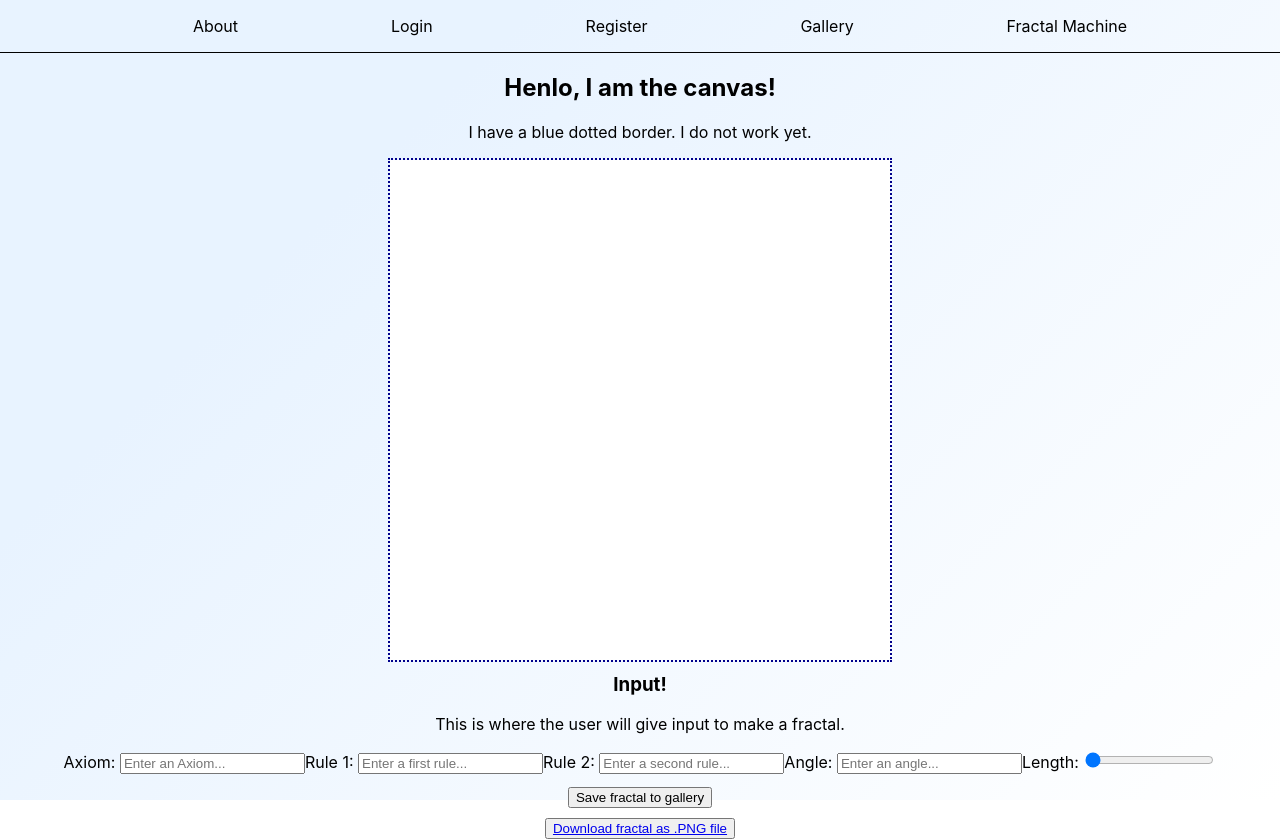
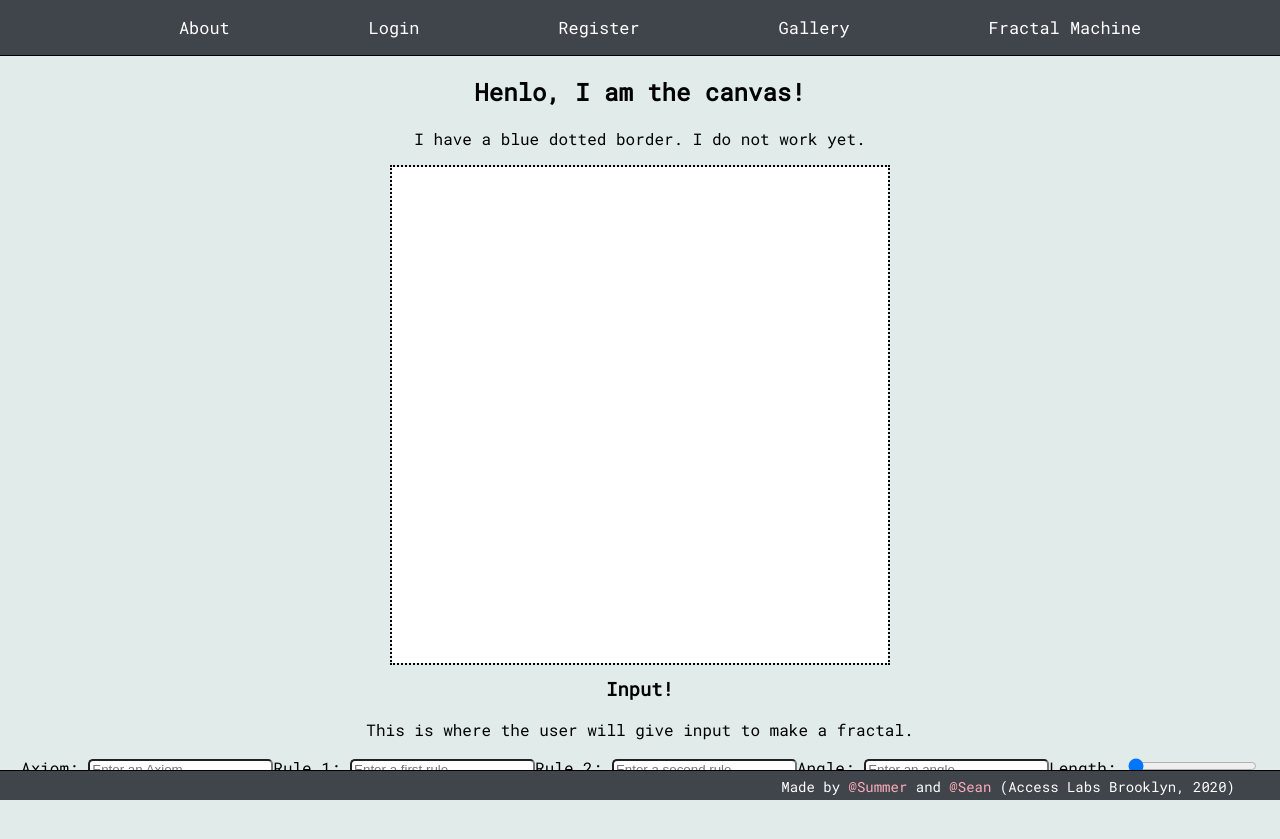
Before and after one commit to SeanWelshBrown/the-fractal-zone-frontend, a React (Create React App) app: page / in a window 1280 px wide. After the commit the page ends 800 px from the top, so only its background shows below. Built offline with nearby package versions, Linux system fonts and the light colour scheme; no server answers.

Commit message:
tweaked colors, added click to Fractal Cards, added footer

```diff
--- a/public/index.html
+++ b/public/index.html
@@ -10,6 +10,9 @@
       content="Web site created using create-react-app"
     />
     <link rel="apple-touch-icon" href="%PUBLIC_URL%/logo192.png" />
+    <link href="https://fonts.googleapis.com/css?family=Roboto+Mono|Source+Code+Pro&display=swap" rel="stylesheet">
+
+
     <!--
       manifest.json provides metadata used when your web app is installed on a
       user's mobile device or desktop. See https://developers.google.com/web/fundamentals/web-app-manifest/
--- a/src/App.css
+++ b/src/App.css
@@ -5,18 +5,71 @@
   height: 100vh;
   display: flex;
   flex-direction: column;
-  background-color: #ffffff;
-  background-image: linear-gradient(315deg, #ffffff 0%, #e8f3ff 74%);
+}
+
+.mainContent {
+  overflow: scroll;
+  padding-bottom: 45px;
+}
+
+html {
+  height: 100%;
+  box-sizing: border-box;
+}
+
+*,
+*:before,
+*:after {
+  box-sizing: inherit;
+}
+
+body {
+  position: relative;
+  min-height: 100%;
+  margin: 0;
+  background-repeat: no-repeat;
+  background-attachment: fixed;
+
+  /* background-color: #a2a59db9; */
+  /* background-color: #f4db5db6; */
+  background-color: #669b9031;
+  /* background-color: #f27491a8; */
+
+  /* background-color: #ffffff;
+  background-image: linear-gradient(315deg, #ffffff 0%, #e8f3ff 74%); */
 }
 
 ul {
   list-style: none;
 }
 
+button {
+  border-radius: 5px;
+  font-family: 'Roboto Mono', monospace;
+  cursor: pointer;
+  padding: 3px;
+}
+
+.deleteBtn {
+  width: 70px;
+  height: 25px;
+  font-size: 12px;
+}
+
+input {
+  border-radius: 5px;
+
+}
+
 /* NavBar styling */
 
 .navContainer {
   border-bottom: 1px solid black;
+
+  /* background-color: #dbbe90b7; */
+  /* background-color: #f27491a8; */
+  /* background-color: #da978bc2; */
+  background-color: #3f454a;
 }
 
 .nav {
@@ -26,16 +79,49 @@ ul {
 
 .nav a {
   text-decoration: none;
-  color: black;
+  color: white;
+  font-size: 1.06em;
 }
 
 .grow { transition: all .2s ease-in-out; }
-.grow:hover { transform: scale(1.2); }
+.grow:hover { transform: scale(1.15); }
 
-/* Canvas/Fractal styling */
+/* Footer styling */
+
+.footer {
+  position: fixed;
+  left: 0;
+  right: 0;
+  bottom: 0;
+  width: 100%;
+  height: 30px;
+  background-color: #3f454a;
+  color: white;
+  border-top: 1px solid black;
+}
+
+.footer p {
+  font-size: 14px;
+  text-align: right;
+  margin-top: 6px;
+  margin-right: 45px;
+}
+
+.footer a {
+  text-decoration: none;
+  color: rgb(255, 173, 186);
+  transition: all .2s ease-in-out;
+}
+
+.footer a:hover {
+  /* transform: scale(1.2); */
+  color: aquamarine;
+}
+
+/* Canvas/Fractal-Input styling */
 
 canvas {
-  border: 2px dotted darkblue;
+  border: 2px dotted black;
 }
 
 .fractalButtons {
@@ -52,26 +138,33 @@ canvas {
   margin-top: -12px
 }
 
-/* .fractalInputs {
-
-} */
-
 /* Fractal Card styling */
 
 .fractalCardContainer {
   display: flex;
-  align-items: center;
+  flex-flow: row wrap;
+  /* align-items: center; */
+  /* flex-wrap: wrap; */
 }
 
 .fractalCard {
+  position: relative;
   border: 2px solid black;
   border-top-left-radius: 20px;
   border-top-right-radius: 20px;
   border-bottom-left-radius: 40px;
   border-bottom-right-radius: 40px;
   box-shadow: 7px 7px 10px grey;
-  width: 30%;
+  width: 26%;
   margin: auto;
+  margin-bottom: 30px;
+  transition: all .2s ease-in-out;
+  background-color: whitesmoke;
+  cursor: pointer;
+}
+
+.fractalCard:hover {
+  transform: scale(1.03);
 }
 
 .fractalCard img {
@@ -79,4 +172,19 @@ canvas {
   width: 100%;
   border-top-left-radius: 20px;
   border-top-right-radius: 20px;
+  border-bottom: 1px solid black;
 }
+
+.extraCardInfoDiv {
+  position: absolute;
+  border-top-left-radius: 20px;
+  border-top-right-radius: 20px;
+  height: 333px;
+  width: 100%;
+  background-color: rgba(255, 255, 255, 0.753);
+}
+
+.extraCardInfoDiv p {
+  text-align: center;
+  margin-top: 35px;
+}
--- a/src/App.js
+++ b/src/App.js
@@ -11,6 +11,7 @@ import Gallery from './Containers/Gallery';
 import NavBar from './Components/NavBar'
 import Form from './Components/Form';
 import NotFound from './Static/NotFound';
+import Footer from './Static/Footer'
 
 class App extends React.Component {
 
@@ -27,7 +28,13 @@ class App extends React.Component {
 
     fetch('http://localhost:4000/fractals')
     .then( r => r.json() )
-    .then( fractals => this.setState({ fractals: fractals }))
+    .then( fractals => {
+      let parsedFractals = fractals.map( fractal => {
+        fractal.parameters = JSON.parse(fractal.parameters)
+        return fractal
+      })
+      this.setState({ fractals: parsedFractals })
+    })
 
     if (localStorage.getItem("token")) {
 
@@ -133,6 +140,7 @@ class App extends React.Component {
             handleLogOut={this.handleLogOut}
           />
         </div>
+        <div className="mainContent">
           <Switch>
             <Route path="/login" render={ this.renderForm } />
             <Route path="/register" render={ this.renderForm } />
@@ -152,6 +160,8 @@ class App extends React.Component {
             <Route component={NotFound} />
           </Switch>
         </div>
+        <Footer />
+      </div>
     );
   }
 }
--- a/src/Components/FractalCanvas.jsx
+++ b/src/Components/FractalCanvas.jsx
@@ -110,7 +110,7 @@ class FractalCanvas extends React.Component {
             const fractalArrLen = fractalArr.length
             const randomCol = '#'+Math.floor(Math.random()*16777215).toString(16);
             const translateX = (500 / initLen) + this.factorial(initLen) * translateNum
-            const translateY = translateX
+            // const translateY = translateX
             console.log(translateX)
             p.background(255)
             p.resetMatrix()
--- a/src/Components/FractalCard.jsx
+++ b/src/Components/FractalCard.jsx
@@ -1,8 +1,10 @@
-import React from 'react';
+import React, { useState } from 'react';
 
 const FractalCard = (props) => {
 
-  let { id, name, image, username } = props.fractal
+  const [isClicked, setClicked] = useState(false)
+
+  let { id, name, image, username, parameters } = props.fractal
 
   const handleInitialDeleteFractal = () => {
     fetch(`http://localhost:4000/fractals/${id}`, {
@@ -14,23 +16,65 @@ const FractalCard = (props) => {
     .then( () => props.handleDeleteFractal(id) )
   }
 
+  const handleCardClick = () => {
+    setClicked(!isClicked)
+  }
+
   if (props.context === "gallery") {
+
+    if (isClicked === false) {
       return (
-      <div className="fractalCard">
+        <div className="fractalCard" onClick={handleCardClick}>
           <img src={image} alt="a fractal" />
           <p><strong>Name: </strong>{name}</p>
           <p><strong>Created by: </strong>{username}</p>
         </div>
       )
-  } else if (props.context === "profile") {
+    } else if (isClicked === true) {
       return (
-      <div className="fractalCard">
+        <div className="fractalCard" onClick={handleCardClick}>
+          <div className="extraCardInfoDiv">
+            <p><strong>Theta: </strong>{parameters.theta}</p>
+            <p><strong>Length: </strong>{parameters.length}</p>
+            <p><strong>Axiom: </strong>{parameters.rules.axiom}</p>
+            <p><strong>Ruleset A: </strong>{parameters.rules.setA}</p>
+            <p><strong>Ruleset B: </strong>{parameters.rules.setB}</p>
+          </div>
           <img src={image} alt="a fractal" />
           <p><strong>Name: </strong>{name}</p>
-        <button onClick={handleInitialDeleteFractal}>Delete</button>
+          <p><strong>Created by: </strong>{username}</p>
+        </div>
+      )
+    }
+
+  } else if (props.context === "profile") {
+
+    if (isClicked === false) {
+      return (
+        <div className="fractalCard" onClick={handleCardClick}>
+          <img src={image} alt="a fractal" />
+          <p><strong>Name: </strong>{name}</p>
+          <button className="deleteBtn" onClick={handleInitialDeleteFractal}>Delete</button>
           <br /><br />
         </div>
       )
+    } else if (isClicked === true) {
+      return (
+        <div className="fractalCard" onClick={handleCardClick}>
+          <div className="extraCardInfoDiv">
+            <p><strong>Theta: </strong>{parameters.theta}</p>
+            <p><strong>Length: </strong>{parameters.length}</p>
+            <p><strong>Axiom: </strong>{parameters.rules.axiom}</p>
+            <p><strong>Ruleset A: </strong>{parameters.rules.setA}</p>
+            <p><strong>Ruleset B: </strong>{parameters.rules.setB}</p>
+          </div>
+          <img src={image} alt="a fractal" />
+          <p><strong>Name: </strong>{name}</p>
+          <button className="deleteBtn" onClick={handleInitialDeleteFractal}>Delete</button>
+          <br /><br />
+        </div>
+      )
+    }
   }
 
 }
--- /dev/null
+++ b/src/Static/Footer.jsx
@@ -0,0 +1,13 @@
+import React from 'react';
+
+const Footer = () => {
+
+  return (
+    <div className="footer">
+      <p>Made by <a href="https://github.com/rizz0s" target="_blank" rel="noopener noreferrer">@Summer</a> and <a href="https://github.com/SeanWelshBrown" target="_blank" rel="noopener noreferrer">@Sean</a> (Access Labs Brooklyn, 2020)</p>
+    </div>
+  )
+
+}
+
+export default Footer;
--- a/src/index.css
+++ b/src/index.css
@@ -1,8 +1,10 @@
 body {
   margin: 0;
-  font-family: -apple-system, BlinkMacSystemFont, 'Segoe UI', 'Roboto', 'Oxygen',
+  /* font-family: -apple-system, BlinkMacSystemFont, 'Segoe UI', 'Roboto', 'Oxygen',
     'Ubuntu', 'Cantarell', 'Fira Sans', 'Droid Sans', 'Helvetica Neue',
-    sans-serif;
+    sans-serif; */
+  font-family: 'Roboto Mono', monospace;
+  /* font-family: 'Source Code Pro', monospace; */
   -webkit-font-smoothing: antialiased;
   -moz-osx-font-smoothing: grayscale;
 }
```
Lines whose indentation alone changed are shown as unchanged.
